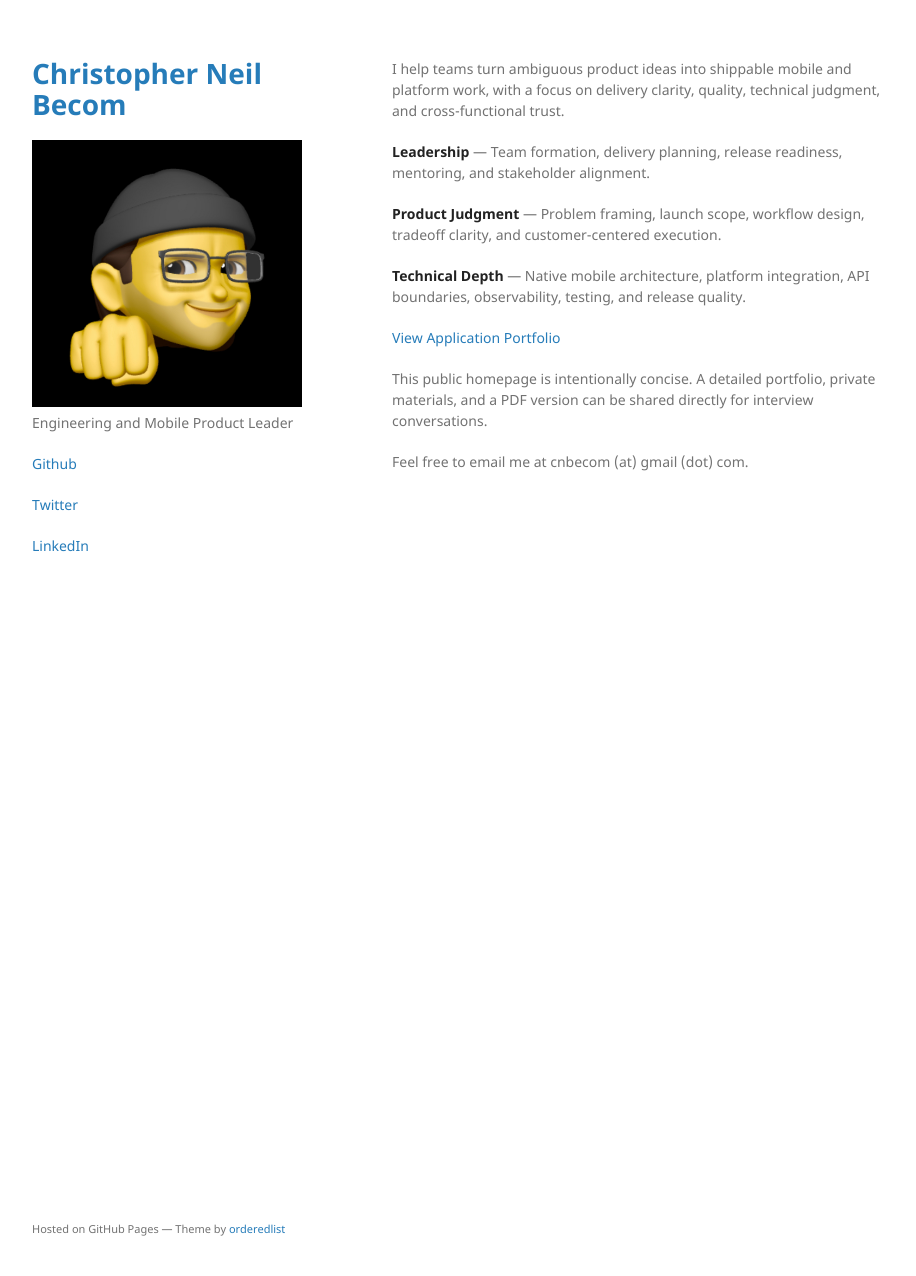
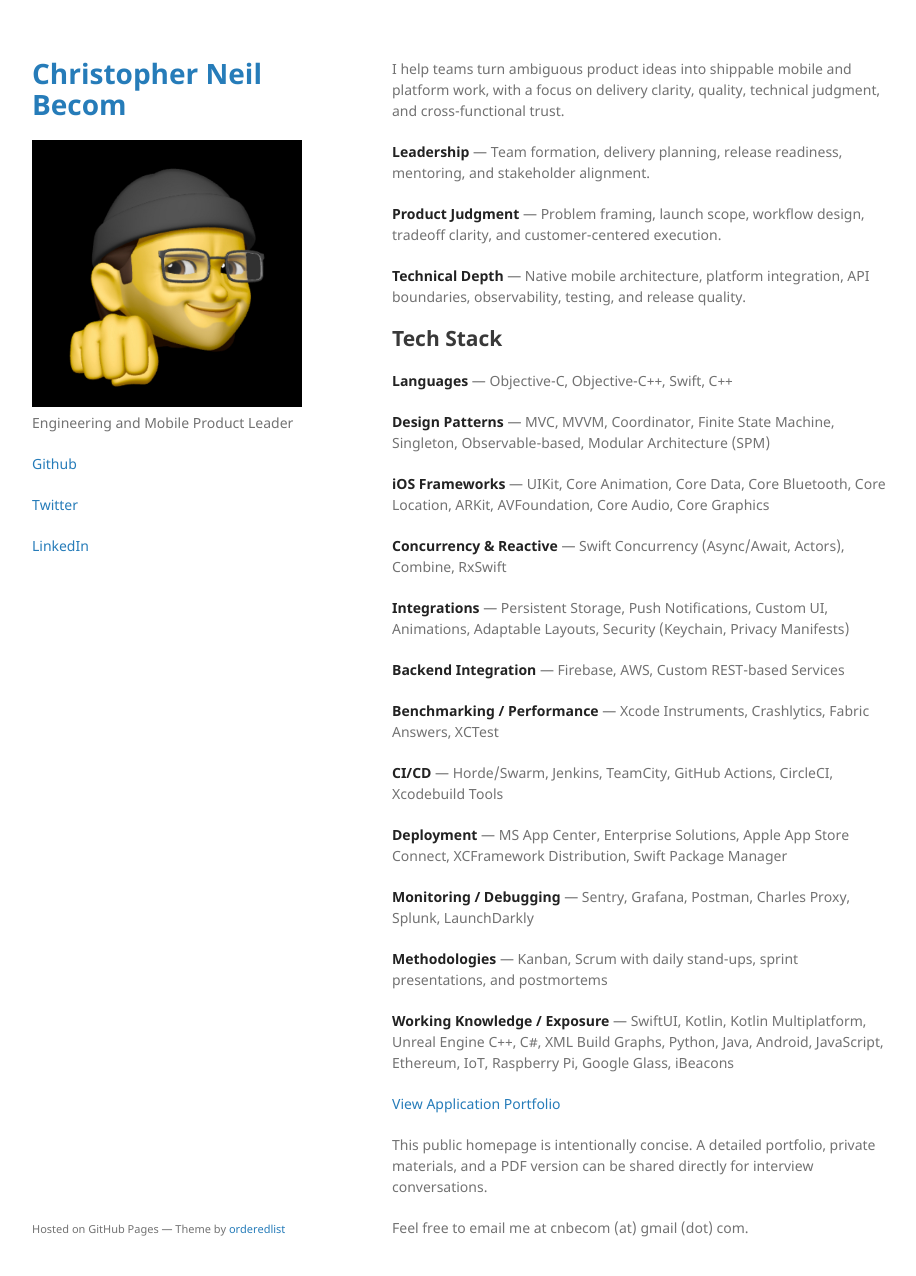
Before and after one commit to cnbecom/cnbecom.github.io, a Jekyll site: the page built from index.md, in a window 1280 px wide and 1308 px high. Shown: the top 1276 px of the window, without its empty margins (178-1094 px from the left). Built offline with Jekyll 4.4.1, drawn with Linux system fonts in a browser that asks for light colours.

Commit message:
Expand Tech Stack section on homepage
Add categorized tech stack with design patterns, iOS frameworks,
concurrency, integrations, backend, benchmarking, CI/CD, deployment,
monitoring, methodologies, and working knowledge entries.

Co-Authored-By: Claude Opus 4.6 <noreply@anthropic.com>

```diff
--- a/index.md
+++ b/index.md
@@ -10,6 +10,32 @@ I help teams turn ambiguous product ideas into shippable mobile and platform wor
 
 **Technical Depth** — Native mobile architecture, platform integration, API boundaries, observability, testing, and release quality.
 
+## Tech Stack
+
+**Languages** — Objective-C, Objective-C++, Swift, C++
+
+**Design Patterns** — MVC, MVVM, Coordinator, Finite State Machine, Singleton, Observable-based, Modular Architecture (SPM)
+
+**iOS Frameworks** — UIKit, Core Animation, Core Data, Core Bluetooth, Core Location, ARKit, AVFoundation, Core Audio, Core Graphics
+
+**Concurrency & Reactive** — Swift Concurrency (Async/Await, Actors), Combine, RxSwift
+
+**Integrations** — Persistent Storage, Push Notifications, Custom UI, Animations, Adaptable Layouts, Security (Keychain, Privacy Manifests)
+
+**Backend Integration** — Firebase, AWS, Custom REST-based Services
+
+**Benchmarking / Performance** — Xcode Instruments, Crashlytics, Fabric Answers, XCTest
+
+**CI/CD** — Horde/Swarm, Jenkins, TeamCity, GitHub Actions, CircleCI, Xcodebuild Tools
+
+**Deployment** — MS App Center, Enterprise Solutions, Apple App Store Connect, XCFramework Distribution, Swift Package Manager
+
+**Monitoring / Debugging** — Sentry, Grafana, Postman, Charles Proxy, Splunk, LaunchDarkly
+
+**Methodologies** — Kanban, Scrum with daily stand-ups, sprint presentations, and postmortems
+
+**Working Knowledge / Exposure** — SwiftUI, Kotlin, Kotlin Multiplatform, Unreal Engine C++, C#, XML Build Graphs, Python, Java, Android, JavaScript, Ethereum, IoT, Raspberry Pi, Google Glass, iBeacons
+
 [View Application Portfolio](./portfolio/b57e9817-dba2-4f96-977f-595098792068/)
 
 This public homepage is intentionally concise. A detailed portfolio, private materials, and a PDF version can be shared directly for interview conversations.
```
